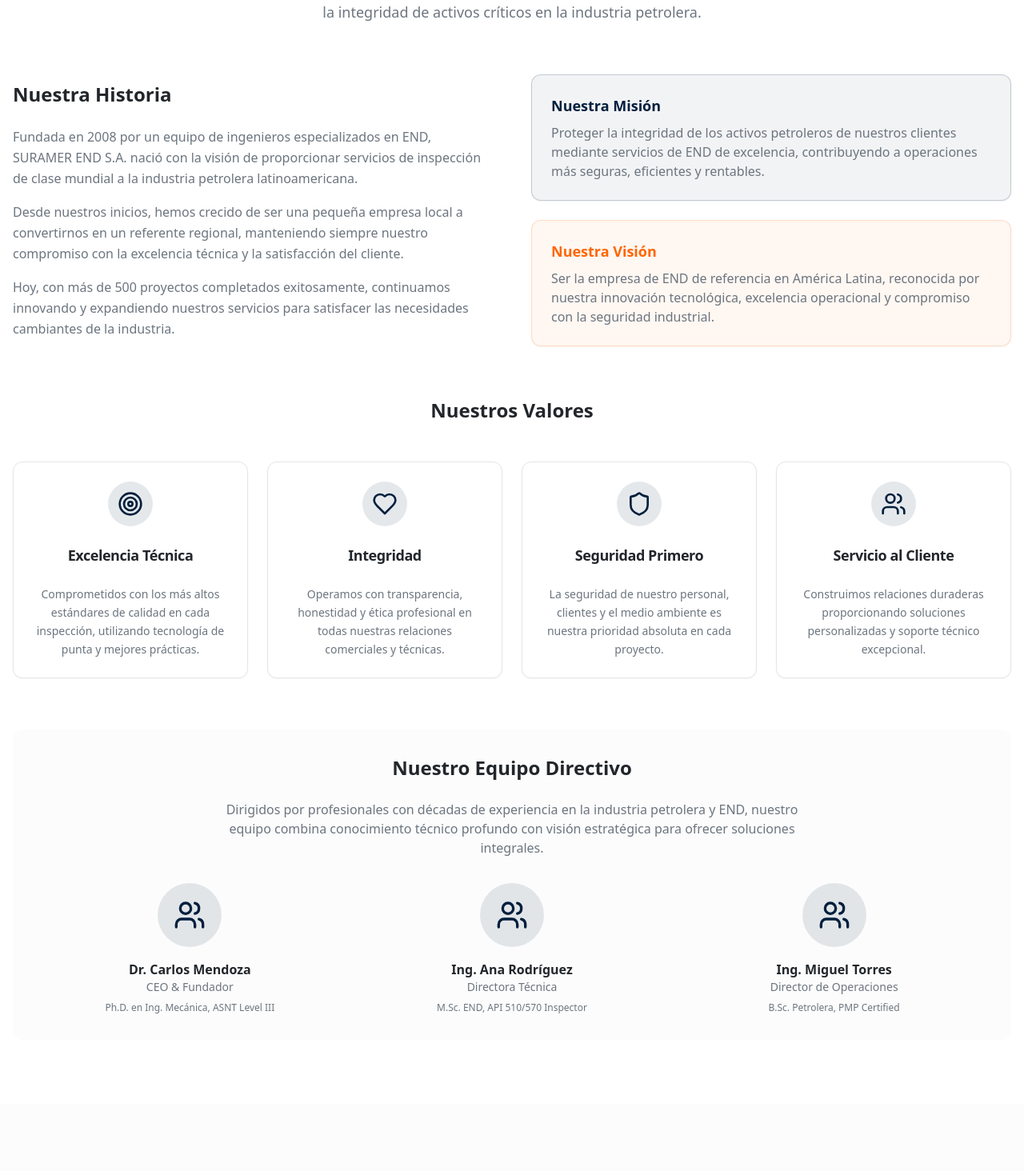
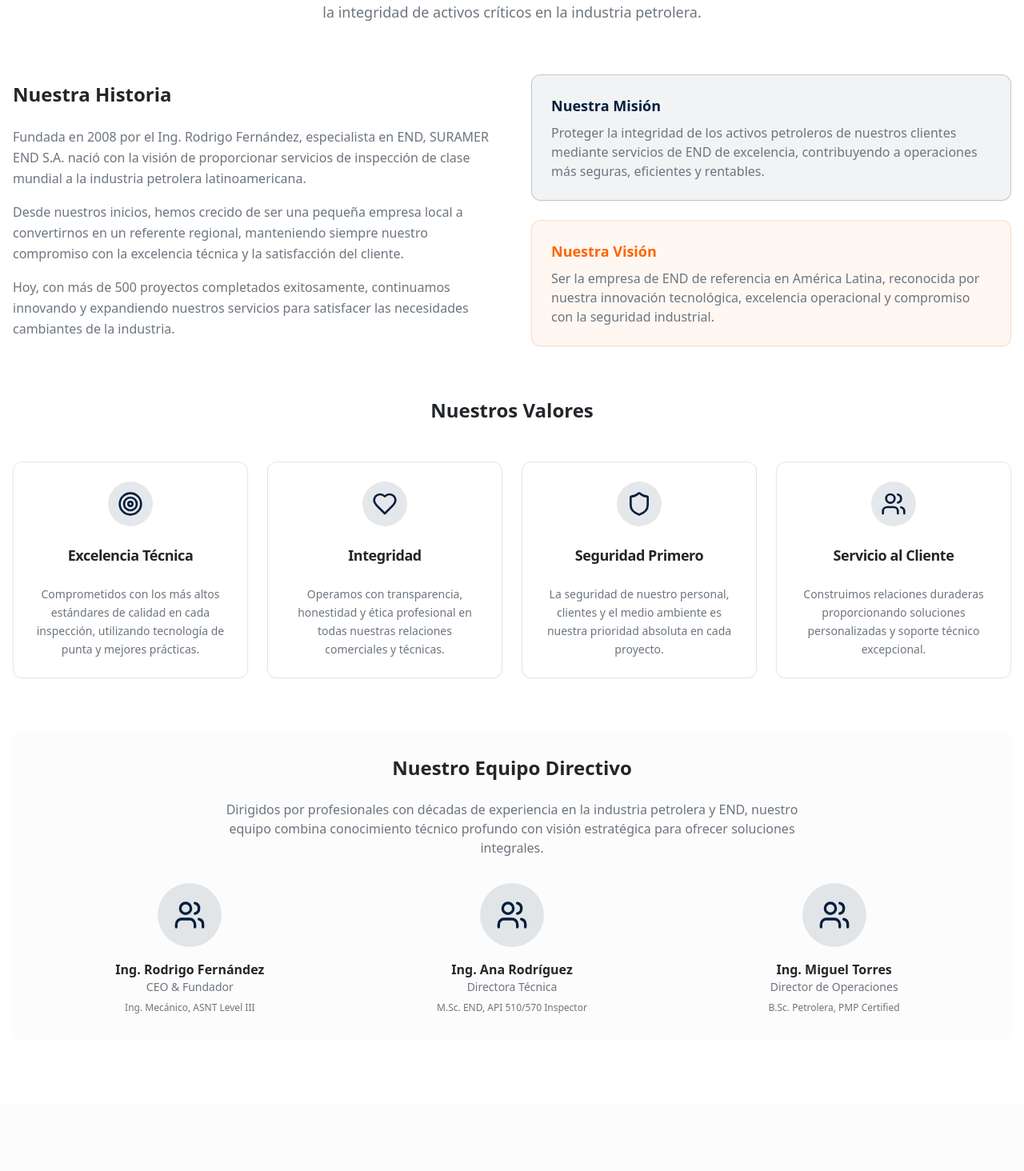
Before and after one commit to jorgeMenendezVerdecia/suramerend, a React (Vite) app: page / in a window 1280 px wide. Shown: the part 4335-5799 px from the top of the page at 80% size. Built offline with nearby package versions, Linux system fonts and the light colour scheme; the HTML template or start-up script is replaced by a standard one.

Commit message:
Update CEO & Founder information

```diff
--- a/src/components/AboutSection.tsx
+++ b/src/components/AboutSection.tsx
@@ -43,7 +43,7 @@ const AboutSection = () => {
             <h3 className="text-2xl font-bold text-foreground mb-6">Nuestra Historia</h3>
             <div className="space-y-4 text-muted-foreground leading-relaxed">
               <p>
-                Fundada en 2008 por un equipo de ingenieros especializados en END,
+                Fundada en 2008 por el Ing. Rodrigo Fernández, especialista en END,
                 SURAMER END S.A. nació con la visión de proporcionar servicios de
                 inspección de clase mundial a la industria petrolera latinoamericana.
               </p>
@@ -125,9 +125,9 @@ const AboutSection = () => {
                 <div className="w-20 h-20 rounded-full bg-primary/10 mx-auto mb-4 flex items-center justify-center">
                   <Users className="w-10 h-10 text-primary" />
                 </div>
-                <h4 className="font-semibold text-foreground">Dr. Carlos Mendoza</h4>
+                <h4 className="font-semibold text-foreground">Ing. Rodrigo Fernández</h4>
                 <p className="text-sm text-muted-foreground">CEO & Fundador</p>
-                <p className="text-xs text-muted-foreground mt-2">Ph.D. en Ing. Mecánica, ASNT Level III</p>
+                <p className="text-xs text-muted-foreground mt-2">Ing. Mecánico, ASNT Level III</p>
               </div>
               <div className="text-center">
                 <div className="w-20 h-20 rounded-full bg-primary/10 mx-auto mb-4 flex items-center justify-center">
```
